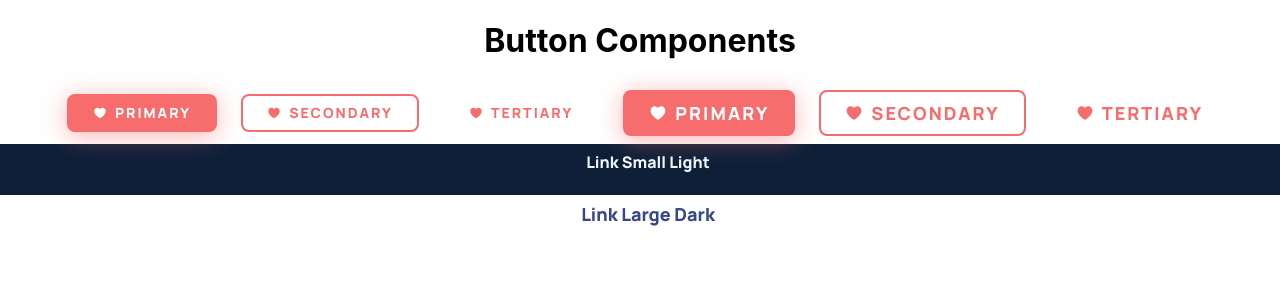
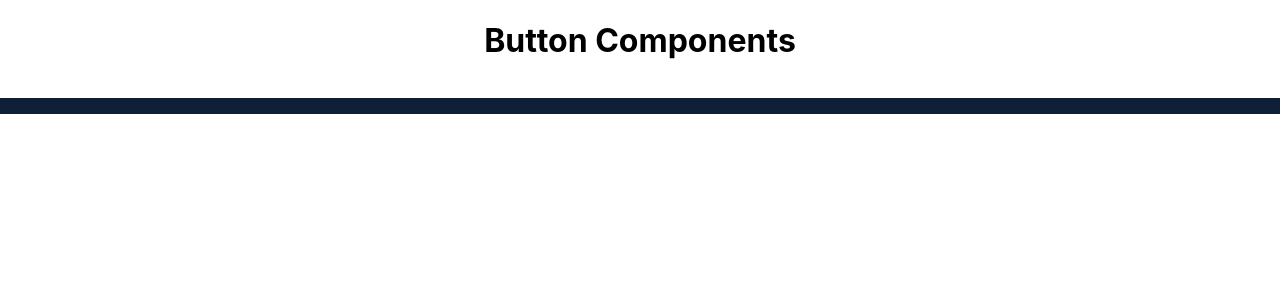
Before and after one commit to maecchiato/mgbutton, a React (Create React App) app: page / in a window 1280 px wide. Shown: the top 300 px of the page. Built offline with nearby package versions, Linux system fonts and the light colour scheme.

Commit message:
Modified naming conventions + Updated package.json

```diff
--- a/src/App.js
+++ b/src/App.js
@@ -7,34 +7,34 @@ import { LinkButton } from './components/LinkButton';
 
 export default function App() {
   const [buttons, setButtons] = useState([
-    { buttonStyle:"btn--primary", buttonSize:"btn--small", iconName:"heart", children:"Primary" },
-    { buttonStyle:"btn--secondary", buttonSize:"btn--small", iconName:"heart", children:"Secondary" },
-    { buttonStyle:"btn--tertiary", buttonSize:"btn--small", iconName:"heart", children:"Tertiary" },
-    { buttonStyle:"btn--primary", buttonSize:"btn--large", iconName:"heart", children:"Primary" },
-    { buttonStyle:"btn--secondary", buttonSize:"btn--large", iconName:"heart", children:"Secondary" },
-    { buttonStyle:"btn--tertiary", buttonSize:"btn--large", iconName:"heart", children:"Tertiary" },
+    { buttonStyle:"primary", buttonSize:"small", iconName:"heart", children:"Primary" },
+    { buttonStyle:"secondary", buttonSize:"small", iconName:"heart", children:"Secondary" },
+    { buttonStyle:"tertiary", buttonSize:"small", iconName:"heart", children:"Tertiary" },
+    { buttonStyle:"primary", buttonSize:"large", iconName:"heart", children:"Primary" },
+    { buttonStyle:"secondary", buttonSize:"large", iconName:"heart", children:"Secondary" },
+    { buttonStyle:"tertiary", buttonSize:"large", iconName:"heart", children:"Tertiary" },
 
   ])
   return (
     <div className="App">
       <h1 className="">Button Components</h1>
       <div className="button-row">
-        {buttons.map(button => (
+        {/* {buttons.map(button => (
           <Button
           buttonStyle={button.buttonStyle}
           buttonSize={button.buttonSize}
           iconName={button.iconName}
           children={button.children} />
-        ))}
+        ))} */}
       </div>
       <div className="button-row bg-dark">
-        <LinkButton>Link Small Light</LinkButton>
+        {/* <LinkButton>Link Small Light</LinkButton> */}
       </div>
       <div className="button-row">
-        <LinkButton
-        buttonBg="linkbtn--dark"
-        buttonSize="linkbtn--large"
-        >Link Large Dark</LinkButton>
+        {/* <LinkButton
+        buttonBg="dark"
+        buttonSize="large"
+        >Link Large Dark</LinkButton> */}
       </div>
 
     </div>
--- a/src/components/Button.jsx
+++ b/src/components/Button.jsx
@@ -3,15 +3,15 @@ import '../styles/component-styles/button.css'
 
 //-----array of styles
 const STYLES = [
-    "btn--primary",
-    "btn--secondary",
-    "btn--tertiary",
+    "primary",
+    "secondary",
+    "tertiary",
 ];
 
 //-----array of sizes
 const SIZES = [
-    "btn--small",
-    "btn--large",
+    "small",
+    "large",
 ];
 
 export const Button = ({
--- a/src/components/LinkButton.jsx
+++ b/src/components/LinkButton.jsx
@@ -3,14 +3,14 @@ import '../styles/component-styles/linkbutton.css'
 
 //-----array of styles
 const BACKGROUNDS = [
-    "linkbtn--light",
-    "linkbtn--dark",
+    "light",
+    "dark",
 ];
 
 //-----array of sizes
 const SIZES = [
-    "linkbtn--small",
-    "linkbtn--large",
+    "small",
+    "large",
 ];
 
 export const LinkButton = ({
--- a/src/styles/component-styles/button.css
+++ b/src/styles/component-styles/button.css
@@ -30,21 +30,21 @@
 
 /* Button Colors and Styles */
 
-.btn--primary{
+.primary{
     background: var(--accent);
     color: white;
     border-color: var(--accent);
     filter: drop-shadow(0px 4px 12px rgba(247, 108, 108, 0.50));
 }
 
-.btn--primary:hover{
+.primary:hover{
     filter: none;
     background: var(--accent-dark);
     color: white;
     border-color: var(--accent-dark);
 }
 
-.btn--secondary{
+.secondary{
     background: transparent;
     color: var(--accent);
     filter: none;
@@ -53,33 +53,33 @@
     box-sizing: border-box;
 }
 
-.btn--secondary:hover{
+.secondary:hover{
     filter: none;
     background: var(--accent-dark);
     color: white;
     border-color: var(--accent-dark);
 }
 
-.btn--tertiary{
+.tertiary{
     background: transparent;
     color: var(--accent);
     filter: none;
     border-color: transparent;
 }
 
-.btn--tertiary:hover{
+.tertiary:hover{
     filter: drop-shadow(0px 5px 3px rgba(247, 108, 108, 0.5));
 }
 
 
 /* Button Sizes */
 
-.btn--small{
+.small{
     padding: 8px 24px;
     font-size: 14px;
 }
 
-.btn--large{
+.large{
     padding: 12px 24px;
     font-size: 18px;
 }
--- a/src/styles/component-styles/linkbutton.css
+++ b/src/styles/component-styles/linkbutton.css
@@ -34,11 +34,11 @@ a:before {
 
 /* Button Colors and Styles */
 
-.linkbtn--dark a{
+.dark a{
     color: var(--secondary) !important;
 }
 
-.linkbtn--dark a:after {
+.dark a:after {
     position: absolute;
     bottom: 0;
     left: 0;
@@ -51,23 +51,23 @@ a:before {
     background: var(--secondary);
 }
 
-.linkbtn--dark a:active{
+.dark a:active{
     color: var(--primary ) !important;
 }
 
-.linkbtn--dark a:active:after {
+.dark a:active:after {
     background: var(--primary);
 }
 
-.linkbtn--light a{
+.light a{
     color: var(--primary-25) !important;
 }
 
-.linkbtn--light a:hover{
+.light a:hover{
     color: var(--primary) !important;
 }
 
-.linkbtn--light a:after {
+.light a:after {
     position: absolute;
     bottom: 0;
     left: 0;
@@ -80,20 +80,20 @@ a:before {
     background: var(--primary);
 }
 
-.linkbtn--light a:active{
+.light a:active{
     color: var(--primary-25) !important;
 }
 
-.linkbtn--light a:active:after {
+.light a:active:after {
     background: var(--primary-25);
 }
 
-.linkbtn--small{
+.small{
     font-size: 16px;
     line-height: 20px;
 }
 
-.linkbtn--large{
+.large{
     font-size: 18px;
     line-height: 22px;
 }
```
Also changed, not shown: package.json (+17 -2 lines), 1 other file (tests, documents, lock files or other folders).
